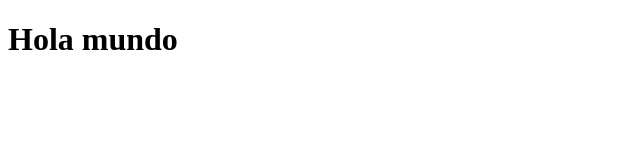
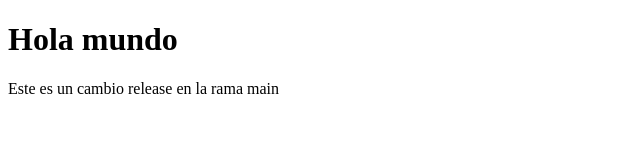
Before and after one commit to sistacuy-2022017/git_101_sebas, a plain HTML site: page index.html in a window 1280 px wide. Shown: the whole page, without its empty margins (0-640 px from the left). Drawn offline with Linux system fonts and the light colour scheme.

Commit message:
hacemos cambios

```diff
--- a/index.html
+++ b/index.html
@@ -7,5 +7,6 @@
 </head>
 <body>
     <h1>Hola mundo</h1>
+    <p>Este es un cambio release en la rama main</p>
 </body>
 </html>
```
Also changed, not shown: assets/logica.js (added), assets/pages/pagina2.html (added), assets/styles.css (added).
